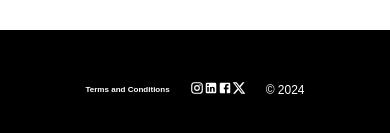
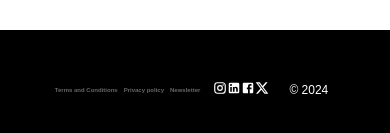
Before and after one commit to AlessandroPuccini/progetto101, a React (Vite) app: page /progetto101/man in a window 390 px wide. Shown: the part 713-846 px from the top of the page. Built offline with nearby package versions, Linux system fonts and the light colour scheme.

Commit message:
modifiche al footer e allo stile

```diff
--- a/src/components/Footer.jsx
+++ b/src/components/Footer.jsx
@@ -10,8 +10,14 @@ function Footer() {
   return (
     <section className='footer-section'>
 
-      <div>
+      <div className='footer-text'>
      <a href=''><h6>Terms and Conditions</h6></a>
+     </div>
+     <div className='footer-text'>
+     <a href=''><h6>Privacy policy</h6></a>
+     </div>
+      <div className='footer-text'>
+     <a href=''><h6>Newsletter</h6></a>
       </div>
       <div className='social'>
       <InstagramIcon fontSize='large'/>
--- a/src/style/index.css
+++ b/src/style/index.css
@@ -415,7 +415,6 @@ span{
   flex-wrap: wrap;
   justify-content: center;
   align-items: center;
-
   background-color: black;
   margin-top: 75px;
 }
@@ -427,25 +426,14 @@ span{
   color: #fff;
   padding: 10px;
 }
-h6{
-  color: #fff;
+.footer-text h6{
   text-align: center;
-  padding: 10px;
+  padding: 8px;
+  font-size: 1.1rem;
 }
+
 /****MEDIA QUERIES****/
 @media only screen and (max-width: 768px){
-/****HOME****/
-/* #homePage {
-  background-color: #f5f5f5;
-  display: inline-block;
-}
-#homePage img {
-  width: 200px;
-  height: 300px;
-  padding: 0 10px;
-} */
-
-
   .card{
     width: 300px;
     height: 500px;
@@ -490,6 +478,12 @@ h6{
   .footer-section{
     margin-top: 50px;
   }
+  .footer-text h6{
+    text-align: center;
+    padding: 3px;
+    font-size: 0.6rem;
+  }
+
 }
 @media only screen and (max-width: 530px){
   button{
```
